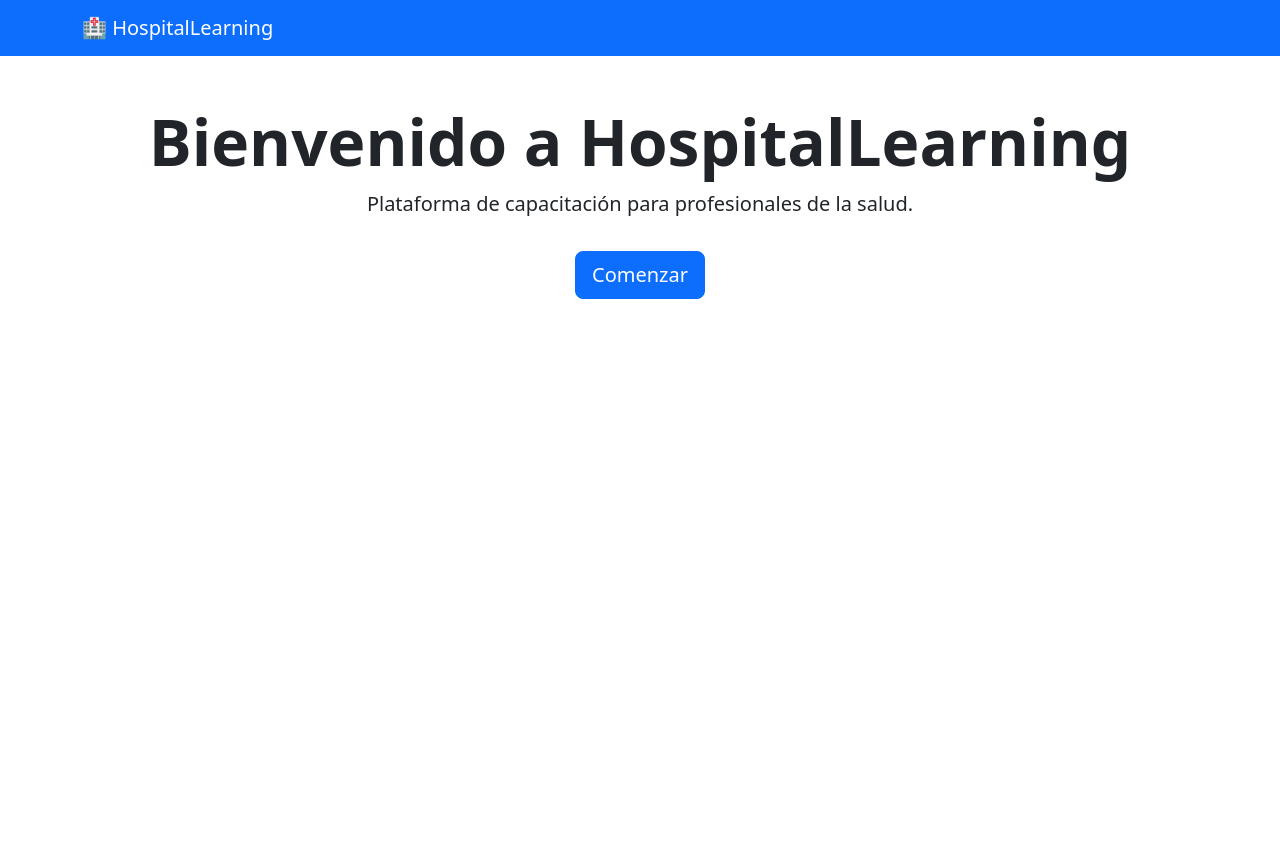
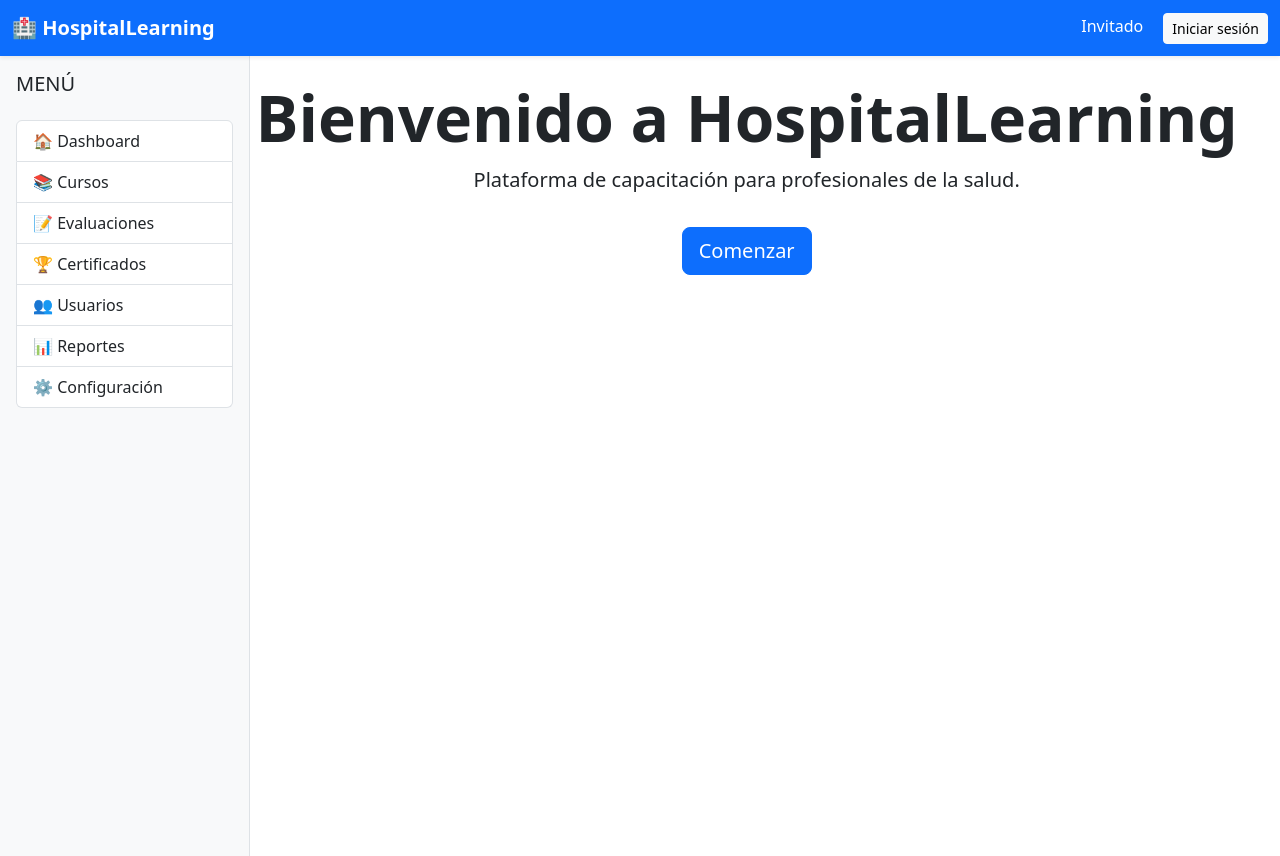
Before and after one commit to wilben1986-a11y/HospitalLearning, a Django app: page / in a window 1280 px wide. Before the commit the page ends 299 px from the top, so only its background shows below. Run offline with Django 5.2, Linux system fonts and the light colour scheme.

Commit message:
Actualiza plantilla base y añade componentes

```diff
--- a/templates/base.html
+++ b/templates/base.html
@@ -12,18 +12,24 @@
 
 <body>
 
-<nav class="navbar navbar-expand-lg navbar-dark bg-primary">
-    <div class="container">
-        <a class="navbar-brand" href="#">
-            🏥 HospitalLearning
-        </a>
+{% include "components/navbar.html" %}
+
+<div class="container-fluid">
+
+    <div class="row">
+
+        <div class="col-md-2 p-0">
+            {% include "components/sidebar.html" %}
+        </div>
+
+        <div class="col-md-10 p-4">
+
+            {% block content %}
+            {% endblock %}
+
+        </div>
+
     </div>
-</nav>
-
-<div class="container mt-5">
-
-    {% block content %}
-    {% endblock %}
 
 </div>
 
--- /dev/null
+++ b/templates/components/navbar.html
@@ -0,0 +1,23 @@
+<nav class="navbar navbar-expand-lg navbar-dark bg-primary shadow-sm">
+
+    <div class="container-fluid">
+
+        <a class="navbar-brand fw-bold" href="/">
+            🏥 HospitalLearning
+        </a>
+
+        <div class="ms-auto">
+
+            <span class="text-white me-3">
+                Invitado
+            </span>
+
+            <a href="#" class="btn btn-light btn-sm">
+                Iniciar sesión
+            </a>
+
+        </div>
+
+    </div>
+
+</nav>
--- /dev/null
+++ b/templates/components/sidebar.html
@@ -0,0 +1,37 @@
+<div class="bg-light border-end vh-100 p-3" style="width:250px;">
+
+    <h5 class="mb-4">MENÚ</h5>
+
+    <div class="list-group">
+
+        <a href="#" class="list-group-item list-group-item-action">
+            🏠 Dashboard
+        </a>
+
+        <a href="#" class="list-group-item list-group-item-action">
+            📚 Cursos
+        </a>
+
+        <a href="#" class="list-group-item list-group-item-action">
+            📝 Evaluaciones
+        </a>
+
+        <a href="#" class="list-group-item list-group-item-action">
+            🏆 Certificados
+        </a>
+
+        <a href="#" class="list-group-item list-group-item-action">
+            👥 Usuarios
+        </a>
+
+        <a href="#" class="list-group-item list-group-item-action">
+            📊 Reportes
+        </a>
+
+        <a href="#" class="list-group-item list-group-item-action">
+            ⚙️ Configuración
+        </a>
+
+    </div>
+
+</div>
```
